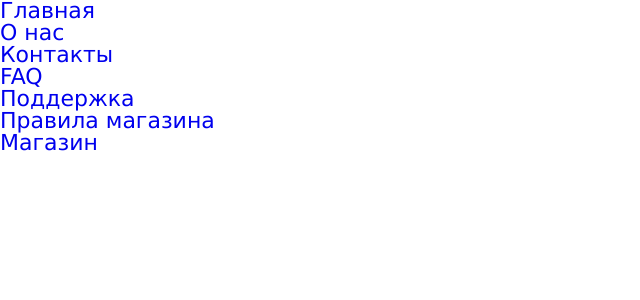
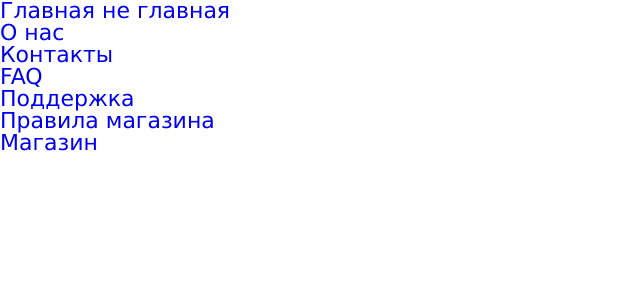
Before and after one commit to davidyangolov/internet_shop, a Vue app: page /about in a window 1280 px wide. Shown: the top 300 px of the page, without its empty margins (0-640 px from the left). Built offline with nearby package versions, Linux system fonts and the light colour scheme.

Commit message:
new commit

```diff
--- a/src/components/AboutPage.vue
+++ b/src/components/AboutPage.vue
@@ -3,7 +3,7 @@
 		<header>
 <nav>
 	<ul>
-		<li><router-link to="/home">Главная</router-link></li>
+		<li><router-link to="/home">Главная не главная</router-link></li>
 		<li><router-link to="/about">О нас</router-link></li>
 		<li><router-link to="/contact">Контакты</router-link></li>
 		<li><router-link to="/faq">FAQ</router-link></li>
```
